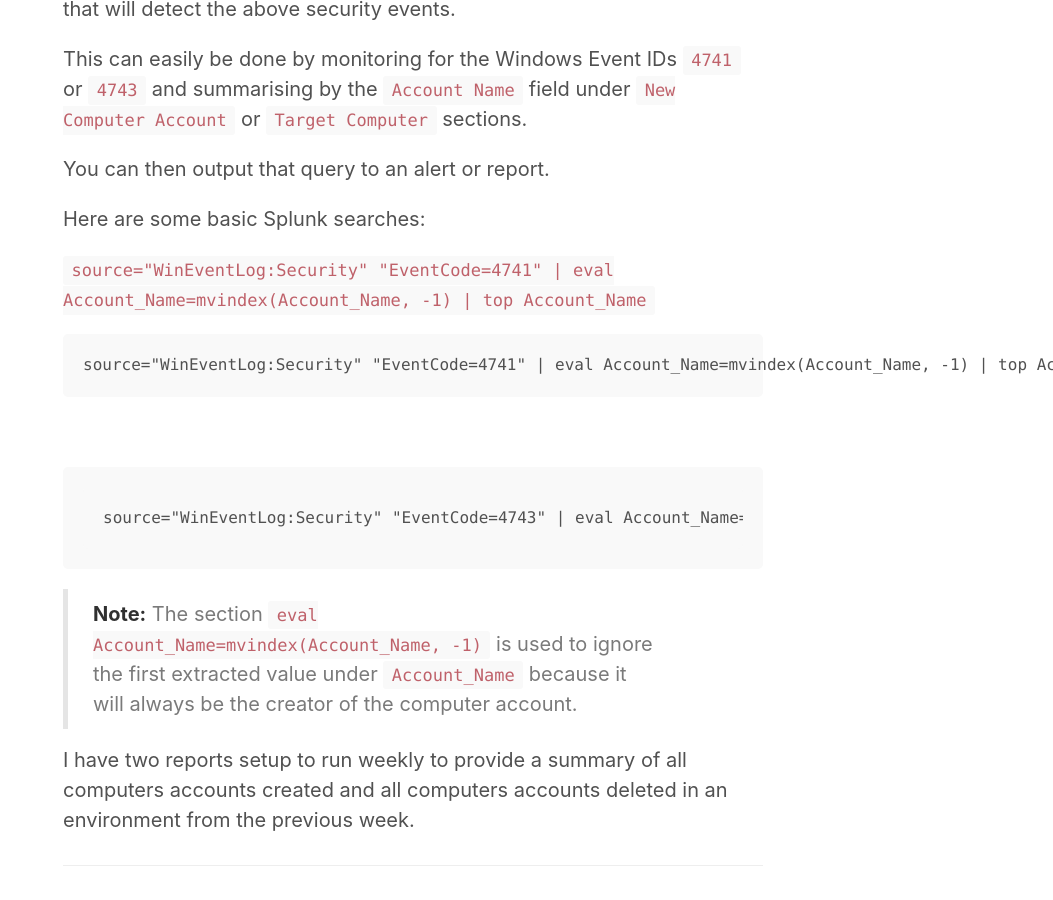
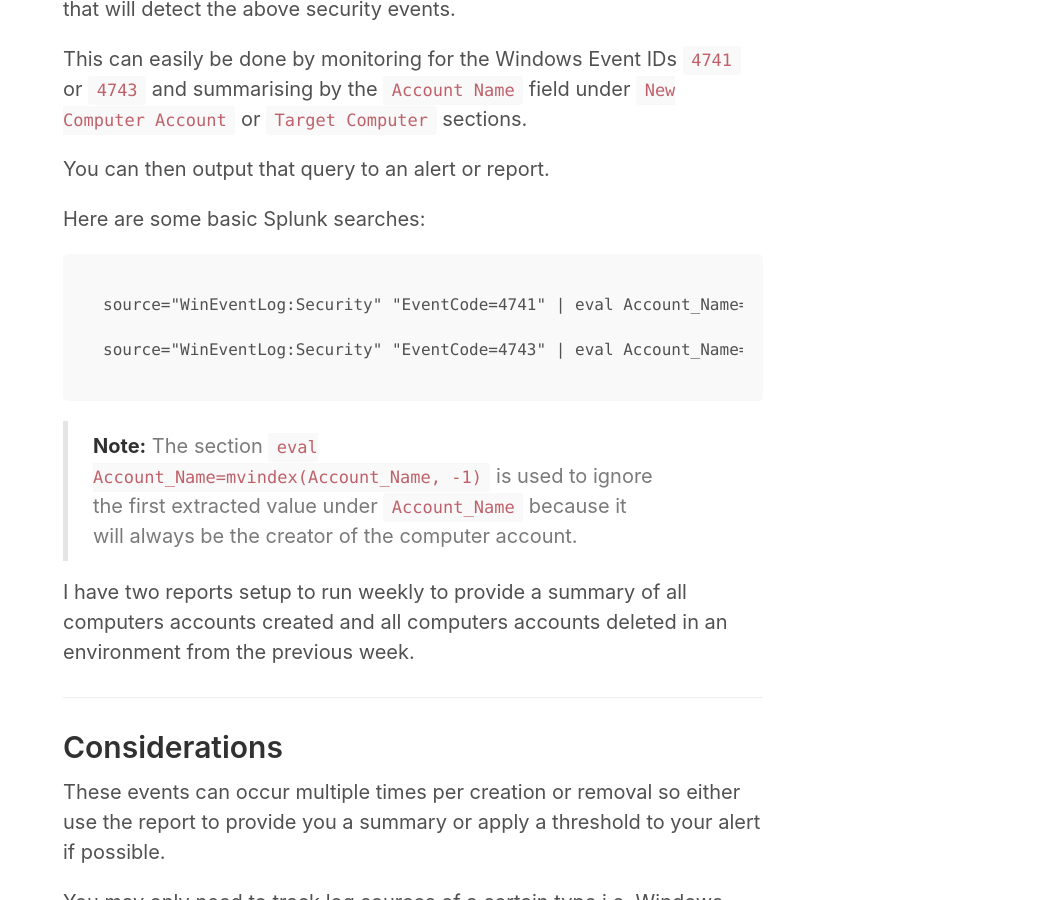
Before and after one commit to 4A616D6573/4A616D6573.com, a Jekyll site: the page built from _posts/2017-05-19-track-log-sources-using-windows-events.md, in a window 1280 px wide and 900 px high, scrolled down 1408 px. Shown: the whole window, without its empty margins (227-1280 px from the left). Built offline with Jekyll 4.4.1, drawn with Linux system fonts in a browser that asks for light colours.

Commit message:
Fix: Removing <br> from post

```diff
--- a/_posts/2017-05-19-track-log-sources-using-windows-events.md
+++ b/_posts/2017-05-19-track-log-sources-using-windows-events.md
@@ -44,14 +44,7 @@ You can then output that query to an alert or report.
 
 Here are some basic Splunk searches:
 
-
-<code width="700px">source="WinEventLog:Security" "EventCode=4741" | eval Account_Name=mvindex(Account_Name, -1) | top Account_Name</code>
-
-<div class="highlighter-rouge"><pre class="highlight"><code width="700px">source="WinEventLog:Security" "EventCode=4741" | eval Account_Name=mvindex(Account_Name, -1) | top Account_Name
-</code></pre>
-</div>
-
-<br>
+    source="WinEventLog:Security" "EventCode=4741" | eval Account_Name=mvindex(Account_Name, -1) | top Account_Name
 
     source="WinEventLog:Security" "EventCode=4743" | eval Account_Name=mvindex(Account_Name, -1) | top Account_Name
 
```
